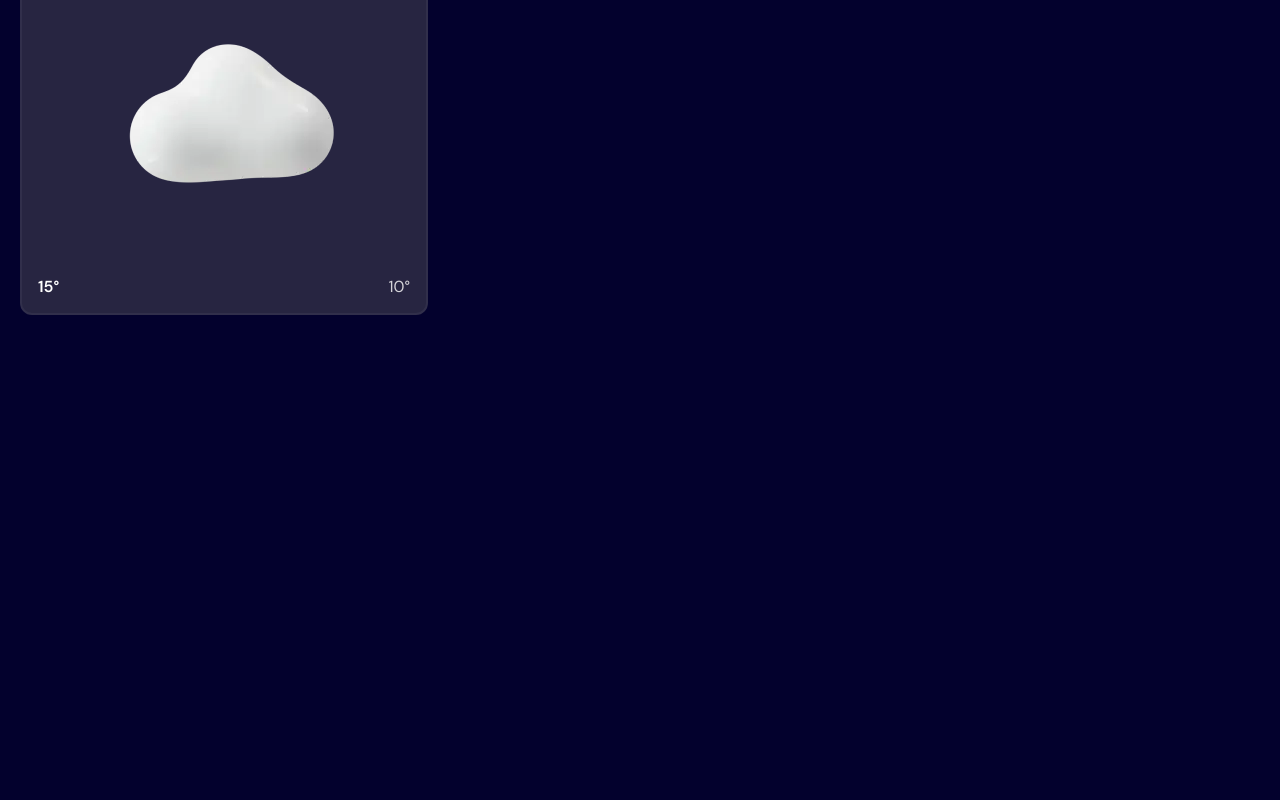
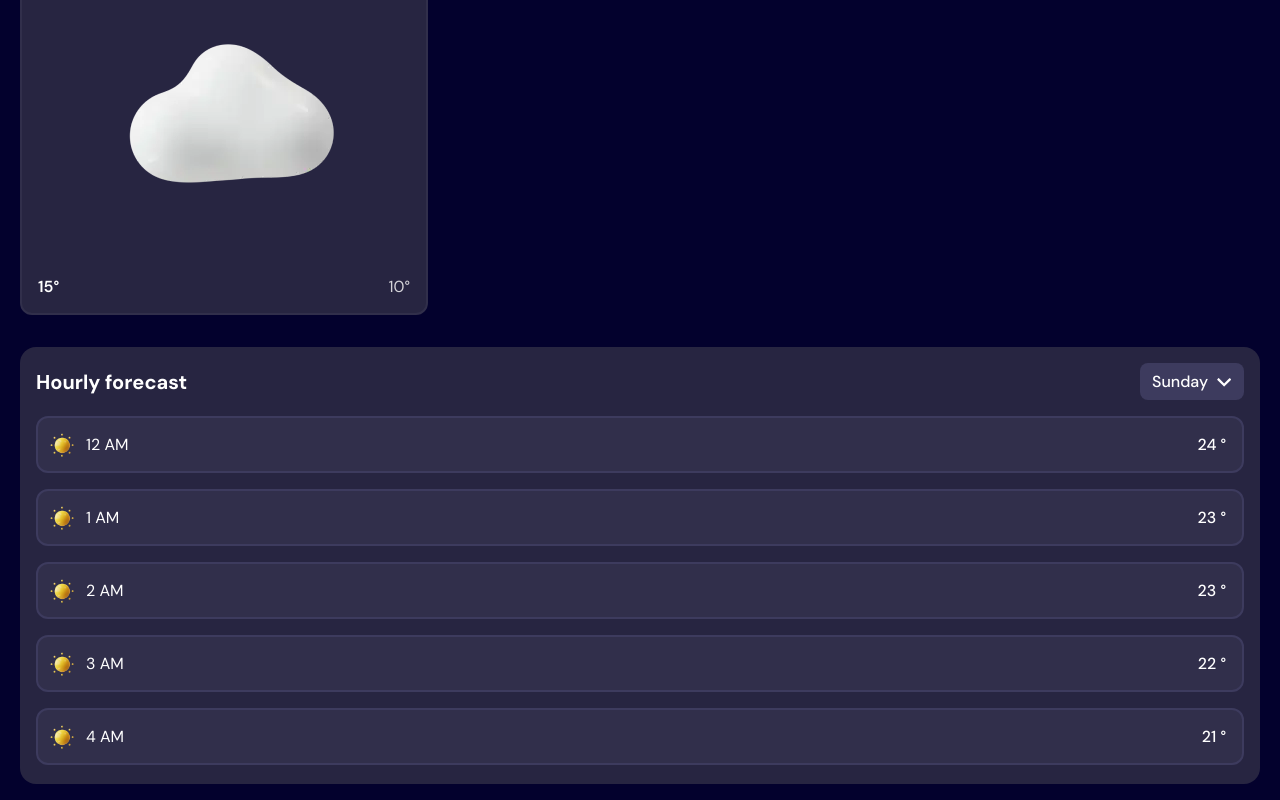
Before and after one commit to kelvinrands-dev/weather-webapp, a React (Vite) app in the folder weather-app-project/: page / in a window 1280 px wide. Shown: the part 1936-2736 px from the top of the page. Before the commit the page ends 2267 px from the top, so only its background shows below. Built offline with nearby package versions, Linux system fonts and the light colour scheme.

Commit message:
feat: half-done with hourly-forecast section

```diff
--- a/weather-app-project/src/App.css
+++ b/weather-app-project/src/App.css
@@ -24,4 +24,5 @@
   display: flex;
   flex-direction: column;
   gap: 1rem;
+  margin-bottom: 1rem;
 }
--- a/weather-app-project/src/App.jsx
+++ b/weather-app-project/src/App.jsx
@@ -4,6 +4,7 @@ import { SearchPlace } from "./components/SearchSection/SearchPlace";
 import { CurrentForecastUi } from "./components/CurrentForecastSection/CurrentForecastUi";
 import { geoCodingApi, forecastApi } from "./mocks/mock-forecast";
 import { DailyForecastUi } from "./components/DailyForecastSection/DailyForecastUi";
+import { HourlyForecastUi } from "./components/HourlyForecastSection/HourlyForecastUi.jsx";
 import "./App.css";
 
 function App() {
@@ -21,6 +22,8 @@ function App() {
         />
         <DailyForecastUi weatherForecast={weatherForecast} />
       </div>
+
+      <HourlyForecastUi weatherForecast={weatherForecast} />
     </div>
   );
 }
--- a/weather-app-project/src/components/HeaderSection/DropDown.css
+++ b/weather-app-project/src/components/HeaderSection/DropDown.css
@@ -11,10 +11,6 @@
   width: 15rem;
   border: 2px solid var(--Neutral-700);
   box-shadow: 0px 0px 10px 5px rgba(0, 0, 0, 0.3);
-}
-
-.dropdown.no-display {
-  display: none;
 }
 
 .dropdown-section {
--- /dev/null
+++ b/weather-app-project/src/components/HourlyForecastSection/DaysDrop.css
@@ -0,0 +1,19 @@
+.days-dropdown {
+  position: absolute;
+  right: 0%;
+  top: 125%;
+  display: flex;
+  flex-direction: column;
+  gap: 1rem;
+  background: var(--Neutral-800);
+  padding: 0 0.5rem;
+  border-radius: 0.5rem;
+  width: 10rem;
+  border: 2px solid var(--Neutral-700);
+  box-shadow: 0px 0px 10px 5px rgba(0, 0, 0, 0.3);
+  padding: 0.75rem;
+}
+
+.days-dropdown.no-display {
+  display: none;
+}
--- /dev/null
+++ b/weather-app-project/src/components/HourlyForecastSection/DaysDrop.jsx
@@ -0,0 +1,13 @@
+import "./DaysDrop.css";
+
+export function DaysDrop({ hourObj, showDropDown }) {
+  if (showDropDown === true) {
+    return (
+      <section className="days-dropdown">
+        {hourObj.map((day) => {
+          return <div key={crypto.randomUUID()}>{day.dayOfWeek}</div>;
+        })}
+      </section>
+    );
+  }
+}
--- /dev/null
+++ b/weather-app-project/src/components/HourlyForecastSection/HourBox.css
@@ -0,0 +1,24 @@
+.hbox {
+  background: var(--Neutral-700);
+  border-radius: var(--bd-radius-m);
+  border: 2px solid var(--Neutral-600);
+  display: flex;
+  justify-content: space-between;
+  align-items: center;
+  padding: 1rem;
+}
+
+.wcode-and-time {
+  display: flex;
+  align-items: center;
+  gap: 1rem;
+}
+
+.wcode-and-time > :nth-child(1) {
+  width: 3rem;
+  margin: -1rem;
+}
+
+.hbox > :nth-child(2) {
+  font-weight: var(--weight-medium);
+}
--- /dev/null
+++ b/weather-app-project/src/components/HourlyForecastSection/HourBox.jsx
@@ -0,0 +1,16 @@
+import dayjs from "dayjs";
+import { weatherCodeConverter } from "../../utils/weatherCodeConverter";
+import "./HourBox.css";
+
+export function HourBox({ hour, wcode, temp }) {
+  return (
+    <div className="hbox">
+      <div className="wcode-and-time">
+        <img src={weatherCodeConverter(wcode)} />
+        <p>{dayjs(hour).format("h A")}</p>
+      </div>
+
+      <p>{`${Math.round(temp)} °`}</p>
+    </div>
+  );
+}
--- /dev/null
+++ b/weather-app-project/src/components/HourlyForecastSection/HourFlex.jsx
@@ -0,0 +1,20 @@
+import { HourBox } from "./HourBox";
+
+export function HourFlex({ activeDay }) {
+  const { hours, wcodes, temps } = activeDay;
+
+  return (
+    <div className="hour-flex">
+      {hours.map((hour, index) => {
+        return (
+          <HourBox
+            key={crypto.randomUUID()}
+            hour={hour}
+            wcode={wcodes[index]}
+            temp={temps[index]}
+          />
+        );
+      })}
+    </div>
+  );
+}
--- /dev/null
+++ b/weather-app-project/src/components/HourlyForecastSection/HourlyForecastUi.css
@@ -0,0 +1,47 @@
+.hourly-section {
+  display: flex;
+  flex-direction: column;
+  gap: 1rem;
+  background: var(--Neutral-800);
+  padding: 1rem;
+  border-radius: var(--bd-radius-l);
+  width: 100%;
+}
+
+.hourly-header {
+  display: flex;
+  justify-content: space-between;
+  align-items: center;
+  position: relative;
+}
+
+.hourly-header > :nth-child(1) {
+  font-size: 1.25rem;
+  font-weight: var(--weight-bold);
+}
+
+.day-dropdown-btn {
+  all: unset;
+  background: var(--Neutral-600);
+  width: 5rem;
+  display: flex;
+  align-items: center;
+  justify-content: center;
+  padding: 0.5rem 0.75rem;
+  border-radius: 0.5rem;
+  gap: 0.5rem;
+}
+
+.day-dropdown-btn > :nth-child(1) {
+  font-weight: var(--weight-medium);
+}
+
+/*FOR HOUR FLEX, DIDNT WANNA CREATE MORE FILES*/
+.hour-flex {
+  display: flex;
+  flex-direction: column;
+  gap: 1rem;
+  width: 100%;
+  height: 22rem;
+  overflow: scroll;
+}
--- /dev/null
+++ b/weather-app-project/src/components/HourlyForecastSection/HourlyForecastUi.jsx
@@ -0,0 +1,48 @@
+import { useState } from "react";
+import dayjs from "dayjs";
+import { DaysDrop } from "./DaysDrop";
+import { HourFlex } from "./HourFlex";
+import "./HourlyForecastUi.css";
+
+export function HourlyForecastUi({ weatherForecast }) {
+  const [activeDayIndex, setActiveDayIndex] = useState(0);
+  const [showDropDown, setShowDropDown] = useState(false);
+
+  const weekDays = weatherForecast.daily.time;
+  const { time, temperature_2m, weather_code } = weatherForecast.hourly;
+
+  const hourObj = weekDays.map((d, index) => {
+    const startIndex = index * 24;
+    const endIndex = startIndex + 24;
+
+    return {
+      dayOfWeek: dayjs(d).format("dddd"),
+      hours: time.slice(startIndex, endIndex),
+      wcodes: weather_code.slice(startIndex, endIndex),
+      temps: temperature_2m.slice(startIndex, endIndex),
+    };
+  });
+
+  const activeDay = hourObj[activeDayIndex];
+
+  //EVENT LISTENERS STUFF
+  const handleClick = () => {
+    setShowDropDown(!showDropDown);
+  };
+
+  return (
+    <div className="hourly-section">
+      <div className="hourly-header">
+        <p>Hourly forecast</p>
+        <button className="day-dropdown-btn" onClick={handleClick}>
+          <p>{activeDay.dayOfWeek}</p>
+          <img className="big-icons" src="/images/icon-dropdown.svg" />
+        </button>
+
+        <DaysDrop hourObj={hourObj} showDropDown={showDropDown} />
+      </div>
+
+      <HourFlex activeDay={activeDay} />
+    </div>
+  );
+}
```
